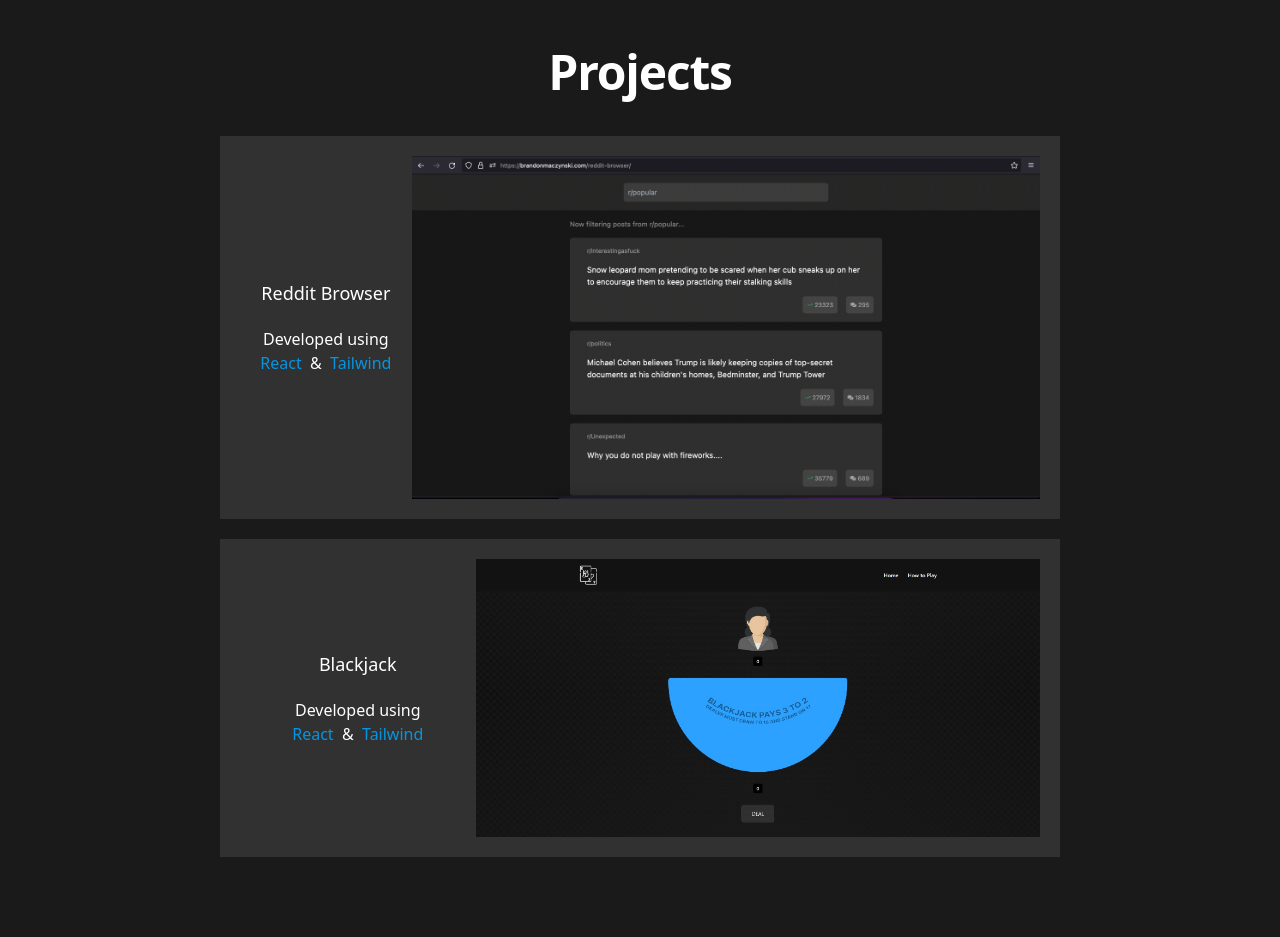
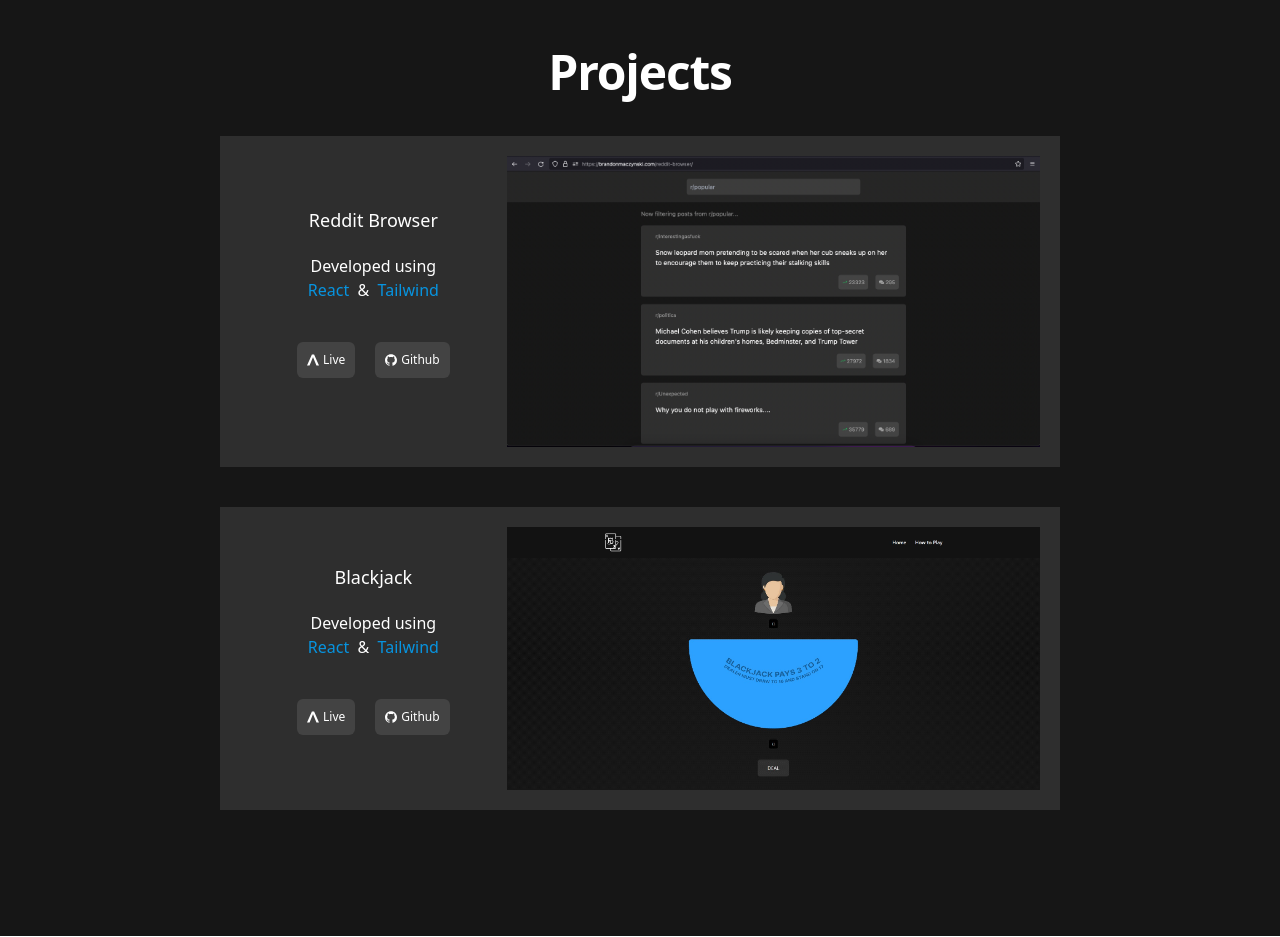
Before and after one commit to Goastio/old-port, a React (Create React App) app: page / in a window 1280 px wide. Shown: the part 1800-2737 px from the top of the page. Built offline with nearby package versions, Linux system fonts and the light colour scheme.

Commit message:
project css

```diff
--- a/src/components/About.js
+++ b/src/components/About.js
@@ -37,7 +37,7 @@
         <div className="w-full pt-10 flex items-center justify-center font-bold tracking-tight text-5xl text-white">
           About
         </div>
-        <div className="flex flex-col min-h-screen md:w-2/3 w-full mx-auto justify-center">
+        <div className="flex flex-col min-h-screen lg:w-2/3 w-full mx-auto justify-center">
           <div className="flex md:flex-row flex-col w-full items-center text-white gap-10">
             <div className="flex flex-col bg-white bg-opacity-10 w-full rounded-md">
               <div className="flex justify-center p-5">
--- a/src/components/Main.js
+++ b/src/components/Main.js
@@ -30,7 +30,7 @@
       <div
         ref={ref}
         id="home"
-        className="min-h-screen justify-center flex flex-col w-full bg-[#2A2A2A]"
+        className="min-h-screen justify-center flex flex-col w-full bg-[#1e1e1e]"
       >
         <div
           data-aos="fade-right"
@@ -50,10 +50,10 @@
           <button
             onClick={scrollFunction}
             href="#_"
-            className="relative inline-flex items-center justify-start transition-all bg-[#0794E0] rounded-sm hover:bg-[#2a2a2a] group"
+            className="relative inline-flex items-center justify-start transition-all bg-[#0794E0] rounded-sm hover:bg-[#1e1e1e] group"
           >
-            <span className="absolute inset-0 border-0 group-hover:border-[25px] ease-linear duration-100 transition-all border-[#2a2a2a]"></span>
-            <span className="relative w-full text-left text-[#2a2a2a] transition-colors duration-200 ease-in-out group-hover:text-[#0794E0] md:text-xl font-light px-2.5 py-1 rounded-md">
+            <span className="absolute inset-0 border-0 group-hover:border-[25px] ease-linear duration-100 transition-all border-[#1e1e1e]"></span>
+            <span className="relative w-full text-left text-[#1e1e1e] transition-colors duration-200 ease-in-out group-hover:text-[#0794E0] md:text-xl font-light px-2.5 py-1 rounded-md">
               View my work
             </span>
           </button>
--- a/src/components/Nav.js
+++ b/src/components/Nav.js
@@ -39,8 +39,8 @@
 
   return (
     <>
-      <div className="flex p-5 fixed items-center w-full bg-[#1A1A1A] z-10 bg-opacity-95 shadow-md">
-        <div className="flex w-full font-sm gap-5 text-white justify-center md:justify-end">
+      <div className="flex p-2.5 md:p-5 fixed items-center w-full bg-[#1A1A1A] z-10 bg-opacity-95 shadow-md">
+        <div className="flex w-full gap-5 text-white justify-center md:justify-end">
           {navLinks.map((navLink) => {
             return (
               <Link
@@ -61,8 +61,8 @@
                 to={navLink.url}
                 className={
                   isActive === navLink.linkText
-                    ? "text-[#0794E0] transition duration-300 text-xl"
-                    : "hover:text-[#0794E0] transition duration-300 text-xl"
+                    ? "text-[#0794E0] transition duration-300 md:text-xl text-base"
+                    : "hover:text-[#0794E0] transition duration-300 md:text-xl text-base"
                 }
               >
                 {navLink.linkText}
--- a/src/components/Projects.js
+++ b/src/components/Projects.js
@@ -3,6 +3,7 @@
 import { useEffect } from "react";
 import blackjack from "../images/blackjack_pic.jpg";
 import redditapp from "../images/reddit_app.png";
+import { SiGithub, SiTeratail } from "react-icons/si";
 import AOS from "aos";
 import "aos/dist/aos.css";
 AOS.init();
@@ -23,17 +24,17 @@
       <div
         ref={ref}
         id="projects"
-        className="flex md:p-10 flex-col bg-[#1A1A1A]"
+        className="flex md:p-10 flex-col bg-[#161616]"
       >
         <div className="w-full flex justify-center pt-10 font-bold tracking-tight text-5xl text-white">
           Projects
         </div>
         <div className="flex flex-col w-full min-h-screen mx-auto py-5 md:p-10">
-          <div className="flex w-3/4 mx-auto flex-col text-white gap-5">
+          <div className="flex w-3/4 mx-auto flex-col text-white gap-10">
             <div className="flex w-full flex-col md:flex-row justify-center p-5 bg-white bg-opacity-10">
               <div className="flex flex-col justify-center items-center w-full gap-2.5 md:gap-5">
                 <span className="text-sm md:text-lg"> Reddit Browser </span>
-                <div className="flex flex-col w-full items-center">
+                <div className="flex flex-col w-full items-center pb-5">
                   <span className="md:text-base text-xs">Developed using</span>
                   <div className="flex">
                     <span className="text-[#0794E0]">React</span> &nbsp; &
@@ -41,10 +42,34 @@
                     <span className="text-[#0794E0]">Tailwind</span>
                   </div>
                 </div>
+                <div className="flex gap-5 pb-5 text-xs items-center">
+                  <a
+                    className="flex items-center gap-1 bg-white bg-opacity-10 hover:bg-opacity-5 transition p-2.5 rounded-md"
+                    href="/reddit-browser"
+                  >
+                    <SiTeratail />
+                    Live
+                  </a>
+                  <a
+                    className="flex items-center gap-1 bg-white bg-opacity-10 hover:bg-opacity-5 transition p-2.5 rounded-md"
+                    href="https://github.com/Goastio/reddit-browser"
+                    target="_blank"
+                    rel="noreferrer"
+                  >
+                    <SiGithub />
+                    Github
+                  </a>
+                </div>
               </div>
+
               <div className="hover:scale-95 transition duration-100">
                 <a href="/reddit-browser">
-                  <img data-aos="fade-right" src={redditapp} alt="" />
+                  <img
+                    data-aos="fade-right"
+                    src={redditapp}
+                    alt=""
+                    className="h-full w-[100rem]"
+                  />
                 </a>
               </div>
             </div>
@@ -52,7 +77,7 @@
             <div className="flex w-full flex-col md:flex-row justify-center p-5 bg-white bg-opacity-10">
               <div className="flex flex-col justify-center items-center w-full gap-2.5 md:gap-5">
                 <span className="text-sm md:text-lg">Blackjack</span>
-                <div className="flex flex-col w-full items-center">
+                <div className="flex flex-col w-full items-center pb-5">
                   <span className="md:text-base text-xs">Developed using</span>
                   <div className="flex">
                     <span className="text-[#0794E0]">React</span> &nbsp; &
@@ -60,10 +85,35 @@
                     <span className="text-[#0794E0]">Tailwind</span>
                   </div>
                 </div>
+
+                <div className="flex gap-5 pb-5 text-xs items-center">
+                  <a
+                    className="flex items-center gap-1 bg-white bg-opacity-10 hover:bg-opacity-5 transition p-2.5 rounded-md"
+                    href="/blackjack"
+                  >
+                    <SiTeratail />
+                    Live
+                  </a>
+                  <a
+                    className="flex items-center gap-1 bg-white bg-opacity-10 hover:bg-opacity-5 transition p-2.5 rounded-md"
+                    href="https://github.com/Goastio/blackjack-react"
+                    target="_blank"
+                    rel="noreferrer"
+                  >
+                    <SiGithub />
+                    Github
+                  </a>
+                </div>
               </div>
+
               <div className="hover:scale-95 transition duration-100">
-                <a href="/reddit-browser">
-                  <img data-aos="fade-right" src={blackjack} alt="" />
+                <a href="/blackjack">
+                  <img
+                    data-aos="fade-right"
+                    src={blackjack}
+                    alt=""
+                    className="h-full w-[100rem]"
+                  />
                 </a>
               </div>
             </div>
--- a/src/index.css
+++ b/src/index.css
@@ -2,6 +2,6 @@
 @tailwind components;
 @tailwind utilities;
 
-body {
+body, html {
   overflow-x: hidden;
 }
```
